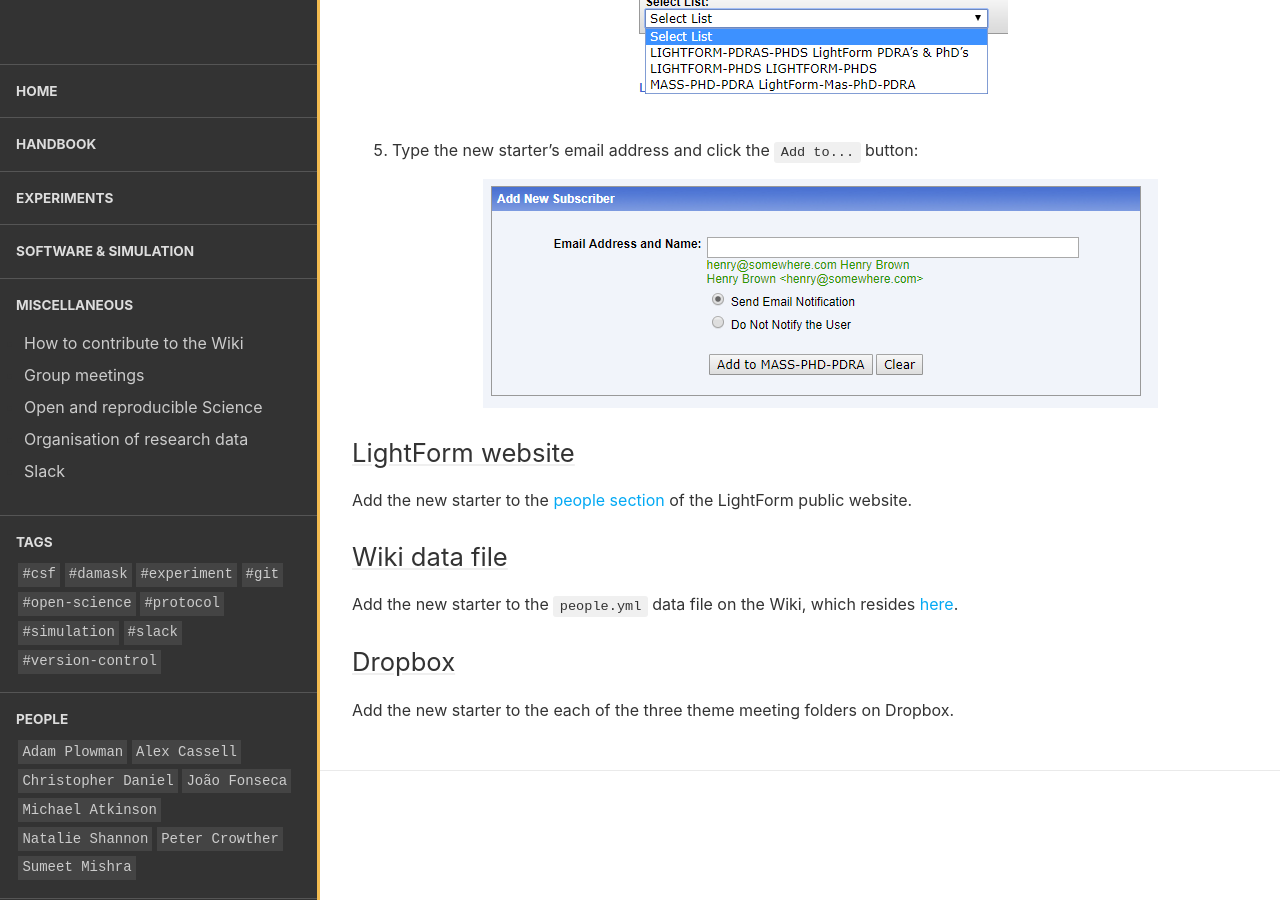
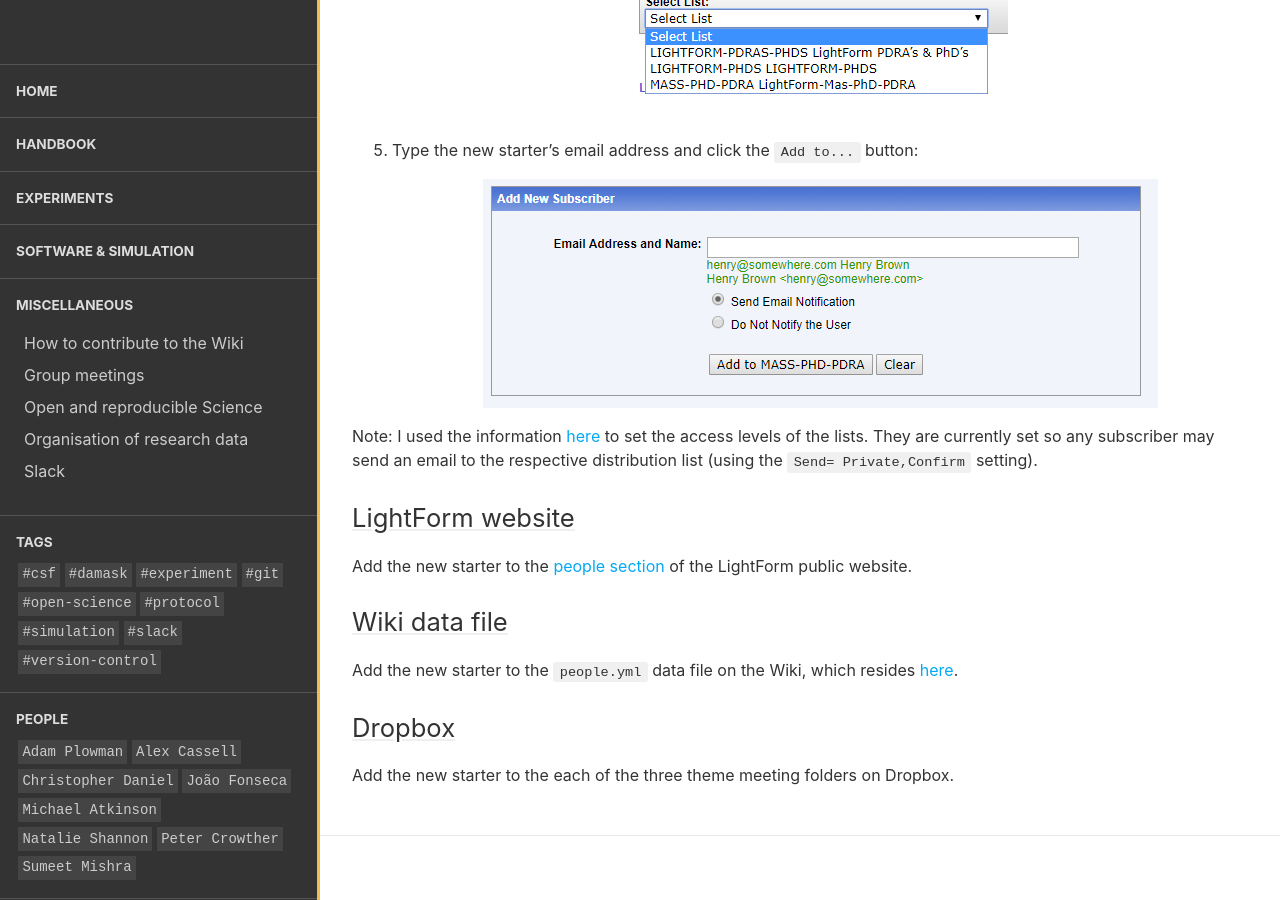
Before and after one commit to LightForm-group/wiki, a Jekyll site: the page built from collections/_handbook/new_starters.md, in a window 1280 px wide and 900 px high, scrolled down 2050 px. Built offline with Jekyll 4.4.1, drawn with Linux system fonts in a browser that asks for light colours.

Commit message:
Update new_starters.md

```diff
--- a/collections/_handbook/new_starters.md
+++ b/collections/_handbook/new_starters.md
@@ -42,6 +42,8 @@ To add a new LightForm member to a given emailing list, follow these steps (you
 4. Select the list to which the new starter should be added: ![]({{site.baseurl}}/assets/images/posts/new_starter_listserv_2.png)
 5. Type the new starter's email address and click the `Add to...` button: ![]({{site.baseurl}}/assets/images/posts/new_starter_listserv_3.png)
 
+Note: I used the information [here](https://kb.iu.edu/d/alml) to set the access levels of the lists. They are currently set so any subscriber may send an email to the respective distribution list (using the `Send= Private,Confirm` setting).
+
 ## LightForm website
 
 Add the new starter to the [people section](https://lightform.org.uk/people) of the LightForm public website.
```
